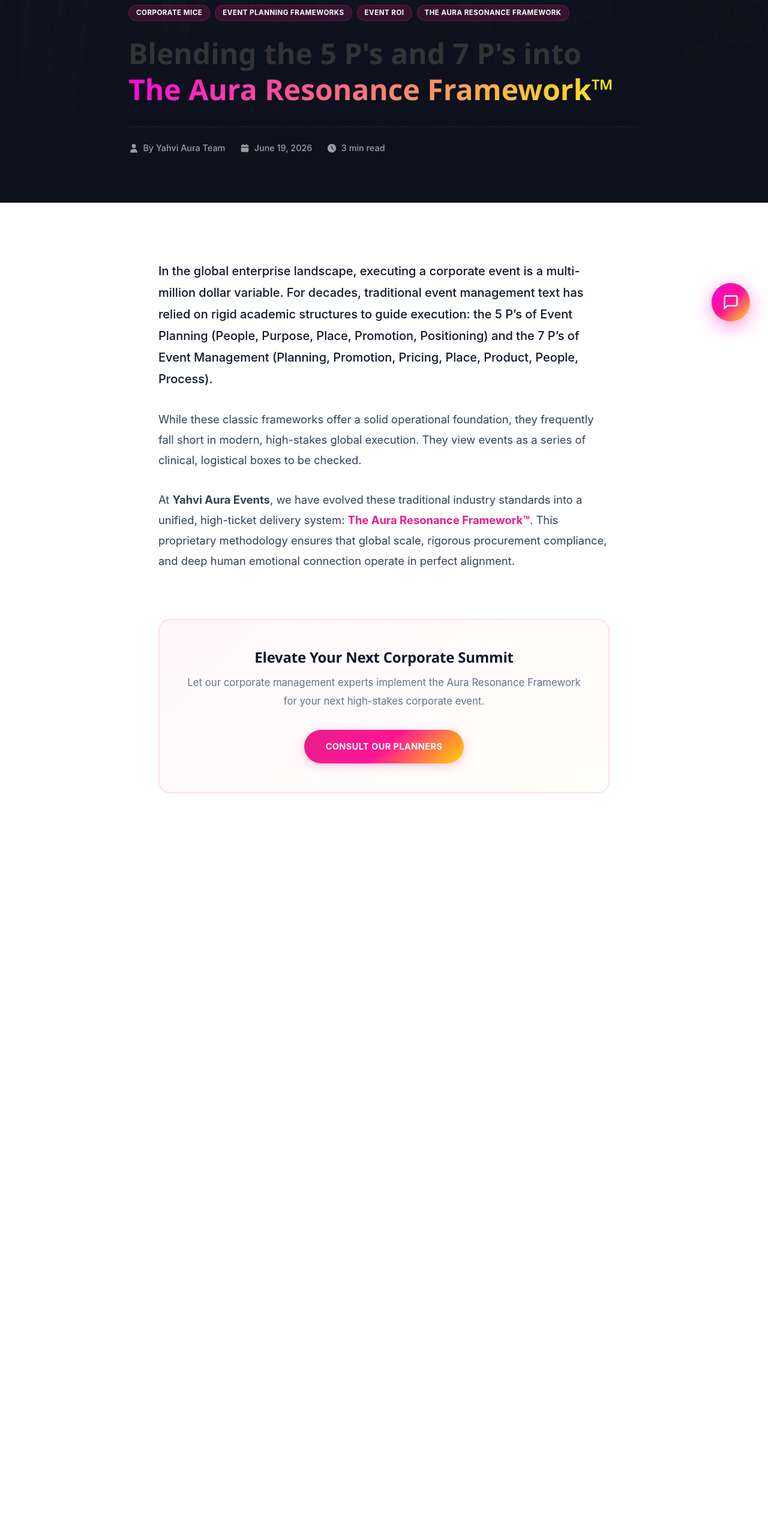
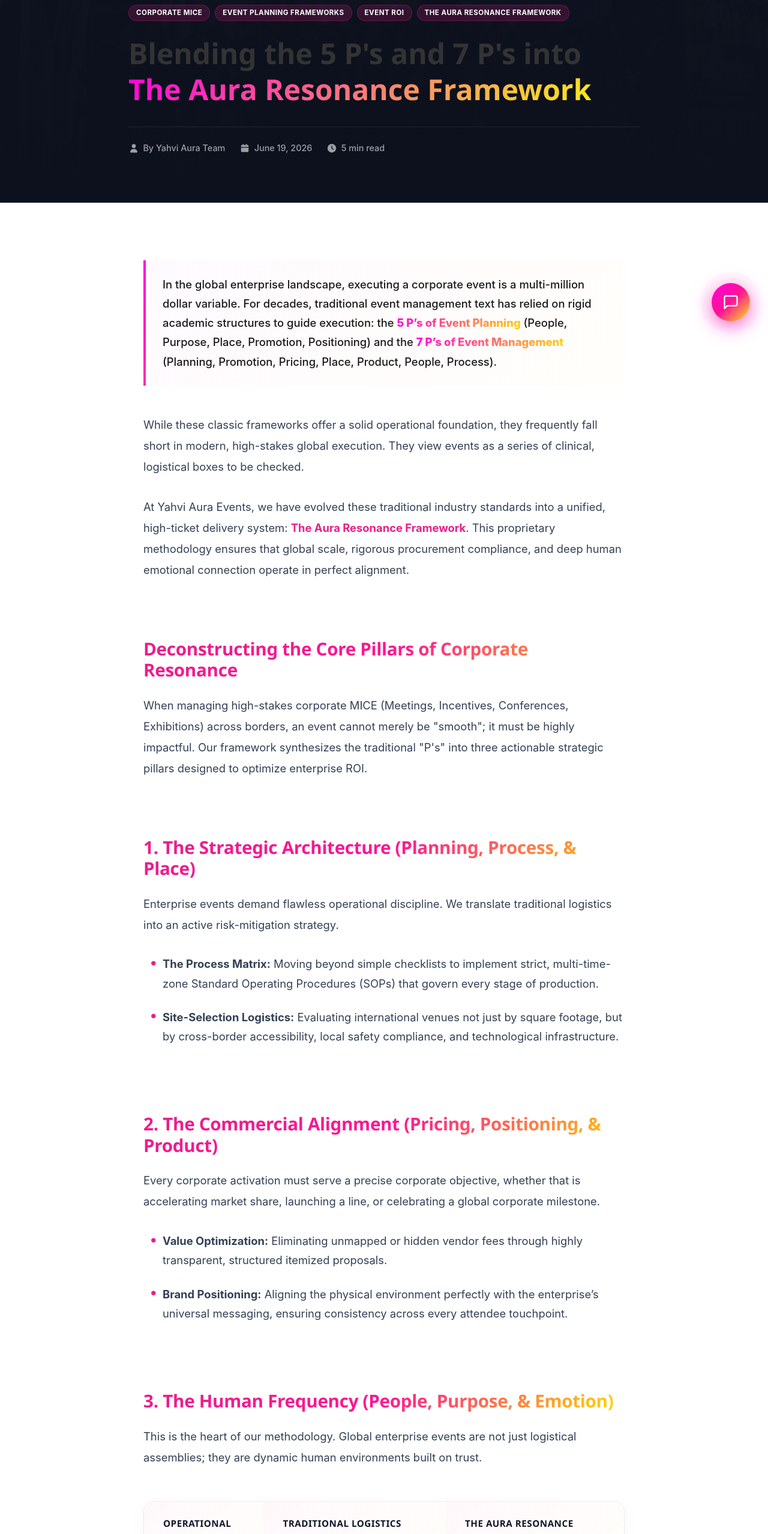
Before and after one commit to yahviauraevents07/yahviaura-website, a React (Vite) app: page /blog/the-enterprise-roi-series/blending-5ps-7ps-into-aura-resonance-framework in a window 1280 px wide. Shown: the part 234-2792 px from the top of the page at 60% size. Before the commit the page ends 2153 px from the top, so only its background shows below. Built offline with nearby package versions, Linux system fonts and the light colour scheme.

Commit message:
blog iteration 1/ maintenance 2

```diff
--- a/src/pages/AuraResonanceArticle.css
+++ b/src/pages/AuraResonanceArticle.css
@@ -135,13 +135,13 @@
 }
 
 .blog-article__container {
-  max-width: 800px;
+  max-width: 850px;
   margin: 0 auto;
 }
 
 .blog-article__content {
   font-size: 1.15rem;
-  line-height: 1.85;
+  line-height: 1.9;
   color: #334155;
 }
 
@@ -150,11 +150,28 @@
 }
 
 .blog-article__lead {
-  font-size: 1.25rem;
-  line-height: 1.8;
-  color: #0f172a;
+  font-size: 1.15rem;
+  color: #1a1a1a;
   font-weight: 500;
-  margin-bottom: 2rem !important;
+  line-height: 1.75;
+  padding: 1.5rem 1.75rem;
+  margin-bottom: 3rem !important;
+  background: linear-gradient(
+    135deg,
+    rgba(254, 0, 221, 0.02) 0%,
+    rgba(255, 215, 0, 0.02) 100%
+  );
+  border-radius: 8px;
+  border-left: 4px solid;
+  border-image: linear-gradient(135deg, #fe00dd 0%, #ffd700 100%) 1;
+}
+
+.blog-article__lead strong {
+  background: linear-gradient(135deg, #fe00dd 0%, #ffd700 100%);
+  -webkit-background-clip: text;
+  -webkit-text-fill-color: transparent;
+  background-clip: text;
+  font-weight: 800;
 }
 
 .text-highlight {
@@ -162,14 +179,14 @@
   font-weight: 700;
 }
 
-/* Subheadings layout - styled dynamically with brand colors for future articles */
+/* Headings style - branded gradients */
 .blog-article__content h2,
 .blog-article__content h3,
 .blog-article__content h4 {
   color: #E91E8C;
   font-family: var(--font-family-heading);
   font-weight: 800;
-  margin-top: 3.5rem;
+  margin-top: 4rem;
   margin-bottom: 1.5rem;
   letter-spacing: -0.01em;
 }
@@ -189,6 +206,90 @@
 
 .blog-article__content h4 {
   font-size: 1.25rem;
+  margin-top: 3rem;
+  color: #0F172A;
+  background: none;
+  -webkit-text-fill-color: initial;
+}
+
+/* Lists styling */
+.blog-article__content ul {
+  list-style-type: none;
+  padding-left: 0;
+  margin-bottom: 3rem;
+}
+
+.blog-article__content li {
+  position: relative;
+  padding-left: 2rem;
+  margin-bottom: 1.5rem;
+  line-height: 1.75;
+}
+
+.blog-article__content li::before {
+  content: "•";
+  position: absolute;
+  left: 0.75rem;
+  color: #E91E8C;
+  font-weight: 900;
+  font-size: 1.5rem;
+  line-height: 1;
+  top: 0.1rem;
+}
+
+/* Responsive Table Styling */
+.blog-article__table-wrapper {
+  width: 100%;
+  overflow-x: auto;
+  margin: 3.5rem 0;
+  border-radius: 16px;
+  box-shadow:
+    0 10px 30px rgba(0, 0, 0, 0.03),
+    0 1px 3px rgba(0, 0, 0, 0.05);
+  border: 1px solid rgba(0, 0, 0, 0.06);
+}
+
+.comparison-table {
+  width: 100%;
+  border-collapse: collapse;
+  text-align: left;
+  background-color: #ffffff;
+  font-size: 1rem;
+}
+
+.comparison-table th,
+.comparison-table td {
+  padding: 1.5rem 2rem;
+  border-bottom: 1px solid rgba(0, 0, 0, 0.06);
+  vertical-align: middle;
+  line-height: 1.6;
+}
+
+.comparison-table th {
+  background: linear-gradient(135deg, rgba(233, 30, 140, 0.03) 0%, rgba(255, 215, 0, 0.02) 100%);
+  font-family: var(--font-family-heading);
+  font-weight: 700;
+  color: #0F172A;
+  font-size: 0.95rem;
+  text-transform: uppercase;
+  letter-spacing: 0.5px;
+  border-bottom: 2px solid rgba(233, 30, 140, 0.15);
+}
+
+.comparison-table tbody tr {
+  transition: background-color 0.25s ease;
+}
+
+.comparison-table tbody tr:hover {
+  background-color: rgba(233, 30, 140, 0.01);
+}
+
+.comparison-table tbody tr:last-child td {
+  border-bottom: none;
+}
+
+.comparison-table td strong {
+  color: #0F172A;
 }
 
 /* In-Article CTA */
@@ -260,6 +361,22 @@
     font-size: 1.05rem;
   }
 
+  .blog-article__content h2 {
+    font-size: 1.5rem;
+    margin-top: 2.5rem;
+  }
+
+  .blog-article__content h4 {
+    font-size: 1.15rem;
+    margin-top: 2rem;
+  }
+
+  .comparison-table th,
+  .comparison-table td {
+    padding: 1.25rem 1.5rem;
+    font-size: 0.95rem;
+  }
+
   .article-cta {
     padding: 2.25rem 1.5rem;
     margin-top: 3.5rem;
--- a/src/pages/AuraResonanceArticle.tsx
+++ b/src/pages/AuraResonanceArticle.tsx
@@ -42,7 +42,7 @@
             animate={{ opacity: 1, y: 0 }}
             transition={{ duration: 0.8 }}
           >
-            Blending the 5 P's and 7 P's into <span className="text-gradient">The Aura Resonance Framework™</span>
+            Blending the 5 P's and 7 P's into <span className="text-gradient">The Aura Resonance Framework</span>
           </motion.h1>
 
           {/* Meta Info */}
@@ -54,7 +54,7 @@
               <FontAwesomeIcon icon={faCalendar} /> June 19, 2026
             </span>
             <span>
-              <FontAwesomeIcon icon={faClock} /> 3 min read
+              <FontAwesomeIcon icon={faClock} /> 5 min read
             </span>
           </div>
         </div>
@@ -65,15 +65,134 @@
         <div className="container blog-article__container">
           <div className="blog-article__content">
             <p className="blog-article__lead">
-              In the global enterprise landscape, executing a corporate event is a multi-million dollar variable. For decades, traditional event management text has relied on rigid academic structures to guide execution: the 5 P’s of Event Planning (People, Purpose, Place, Promotion, Positioning) and the 7 P’s of Event Management (Planning, Promotion, Pricing, Place, Product, People, Process).
+              In the global enterprise landscape, executing a corporate event is a multi-million dollar variable. For
+              decades, traditional event management text has relied on rigid academic structures to guide
+              execution: the <strong>5 P’s of Event Planning</strong> (People, Purpose, Place, Promotion, Positioning) and the <strong>7 P’s
+              of Event Management</strong> (Planning, Promotion, Pricing, Place, Product, People, Process).
             </p>
 
             <p>
-              While these classic frameworks offer a solid operational foundation, they frequently fall short in modern, high-stakes global execution. They view events as a series of clinical, logistical boxes to be checked.
+              While these classic frameworks offer a solid operational foundation, they frequently fall short in
+              modern, high-stakes global execution. They view events as a series of clinical, logistical boxes to be
+              checked.
             </p>
 
             <p>
-              At <strong>Yahvi Aura Events</strong>, we have evolved these traditional industry standards into a unified, high-ticket delivery system: <strong className="text-highlight">The Aura Resonance Framework™</strong>. This proprietary methodology ensures that global scale, rigorous procurement compliance, and deep human emotional connection operate in perfect alignment.
+              At Yahvi Aura Events, we have evolved these traditional industry standards into a unified, high-ticket
+              delivery system: <strong className="text-highlight">The Aura Resonance Framework</strong>. This proprietary methodology ensures that
+              global scale, rigorous procurement compliance, and deep human emotional connection operate in
+              perfect alignment.
+            </p>
+
+            <h2>Deconstructing the Core Pillars of Corporate Resonance</h2>
+            <p>
+              When managing high-stakes corporate MICE (Meetings, Incentives, Conferences, Exhibitions) across
+              borders, an event cannot merely be "smooth"; it must be highly impactful.
+              Our framework synthesizes the traditional "P's" into three actionable strategic pillars designed to
+              optimize enterprise ROI.
+            </p>
+
+            <h2>1. The Strategic Architecture (Planning, Process, & Place)</h2>
+            <p>
+              Enterprise events demand flawless operational discipline. We translate traditional logistics into an
+              active risk-mitigation strategy.
+            </p>
+            <ul>
+              <li>
+                <strong>The Process Matrix:</strong> Moving beyond simple checklists to implement strict, multi-time-zone
+                Standard Operating Procedures (SOPs) that govern every stage of production.
+              </li>
+              <li>
+                <strong>Site-Selection Logistics:</strong> Evaluating international venues not just by square footage, but by
+                cross-border accessibility, local safety compliance, and technological infrastructure.
+              </li>
+            </ul>
+
+            <h2>2. The Commercial Alignment (Pricing, Positioning, & Product)</h2>
+            <p>
+              Every corporate activation must serve a precise corporate objective, whether that is accelerating
+              market share, launching a line, or celebrating a global corporate milestone.
+            </p>
+            <ul>
+              <li>
+                <strong>Value Optimization:</strong> Eliminating unmapped or hidden vendor fees through highly
+                transparent, structured itemized proposals.
+              </li>
+              <li>
+                <strong>Brand Positioning:</strong> Aligning the physical environment perfectly with the enterprise’s
+                universal messaging, ensuring consistency across every attendee touchpoint.
+              </li>
+            </ul>
+
+            <h2>3. The Human Frequency (People, Purpose, & Emotion)</h2>
+            <p>
+              This is the heart of our methodology. Global enterprise events are not just logistical assemblies; they
+              are dynamic human environments built on trust.
+            </p>
+
+            {/* Comparison Table */}
+            <div className="blog-article__table-wrapper">
+              <table className="comparison-table">
+                <thead>
+                  <tr>
+                    <th>Operational Element</th>
+                    <th>Traditional Logistics Approach</th>
+                    <th>The Aura Resonance Framework</th>
+                  </tr>
+                </thead>
+                <tbody>
+                  <tr>
+                    <td><strong>Primary Core Focus</strong></td>
+                    <td>Managing seat counts, catering minimums, and basic rigid schedules.</td>
+                    <td>Mapping attendee psychology, engagement levels, and social connection.</td>
+                  </tr>
+                  <tr>
+                    <td><strong>Design Philosophy</strong></td>
+                    <td>Clinical execution of a generic corporate theme or floor layout.</td>
+                    <td>Designing sensory-rich spaces that actively drive networking and trust.</td>
+                  </tr>
+                  <tr>
+                    <td><strong>Success Metric</strong></td>
+                    <td>Passing a basic post-event checklist without immediate operational failure.</td>
+                    <td>Achieving clear, measurable behavioural alignment and emotional loyalty.</td>
+                  </tr>
+                </tbody>
+              </table>
+            </div>
+
+            <h2>Why Human Emotion is a Hard Business Metric</h2>
+            <p>
+              A common misconception among legacy agencies is that focusing on human emotion is "soft" or
+              unquantifiable. In the enterprise domain, the opposite is true.
+              When an event successfully commands the emotional frequency of a room, it creates tangible
+              commercial results:
+            </p>
+
+            <h4>The Retention & Attraction ROI</h4>
+            <p>
+              High-production corporate environments designed around human connection do not just
+              entertain—they act as powerful talent magnets. An event that resonates deeply builds internal
+              company culture, directly influencing employee retention and brand loyalty among top-tier global
+              talent.
+            </p>
+            <p>
+              When logistics and human psychology operate in harmony, an event ceases to be a mere corporate
+              expense line. It becomes a powerful corporate asset.
+            </p>
+
+            <h4>Implementing Resonance Across Global Scales</h4>
+            <p>
+              Whether orchestrating an intimate, high-stakes executive summit or a massive, cross-border
+              corporate conference, the principles of The Aura Resonance Framework remain scalable. By
+              prioritizing meticulous structural readiness alongside authentic human engagement, we protect your
+              budget, mitigate your international delivery risks, and maximize your strategic impact.
+            </p>
+
+            <h2>Connect with Our Strategy Team</h2>
+            <p>
+              Is your organization ready to transition away from standard, commoditized event coordination?
+              Contact Yahvi Aura Events today to request a customized, itemized proposal structured explicitly
+              around your enterprise's goals and ROI metrics.
             </p>
 
             {/* In-Article CTA */}
--- a/src/pages/Blogs.tsx
+++ b/src/pages/Blogs.tsx
@@ -81,21 +81,6 @@
       {/* Blog Cards Section */}
       <section className="blogs-section" id="blogs-list">
         <div className="blogs-section__container">
-          <motion.div
-            className="blogs-section__header"
-            initial={{ opacity: 0, y: 30 }}
-            whileInView={{ opacity: 1, y: 0 }}
-            viewport={{ once: true }}
-            transition={{ duration: 0.8 }}
-          >
-            <h2 className="blogs-section__title">
-              Series under <span className="text-gradient">Blog Section</span>
-            </h2>
-            <p className="blogs-section__subtitle">
-              Delve into our curated series addressing enterprise scale, critical logistics, risk mitigation, and budget procurement.
-            </p>
-          </motion.div>
-
           <div className="blogs-grid">
             {blogList.map((blog, index) => (
               <Link
--- a/src/pages/EnterpriseROISeries.tsx
+++ b/src/pages/EnterpriseROISeries.tsx
@@ -8,7 +8,7 @@
   const articles = [
     {
       title: "Blending the 5 P's and 7 P's into The Aura Resonance Framework",
-      preview: "In the global enterprise landscape, executing a corporate event is a multi-million dollar variable. Learn how traditional frameworks fall short in modern, high-stakes global execution, and discover our unified delivery system: The Aura Resonance Framework™.",
+      preview: "In the global enterprise landscape, executing a corporate event is a multi-million dollar variable. Learn how traditional frameworks fall short in modern, high-stakes global execution, and discover our unified delivery system: The Aura Resonance Framework.",
       url: "/blog/the-enterprise-roi-series/blending-5ps-7ps-into-aura-resonance-framework",
       date: "June 19, 2026",
       readTime: "3 min read",
```
